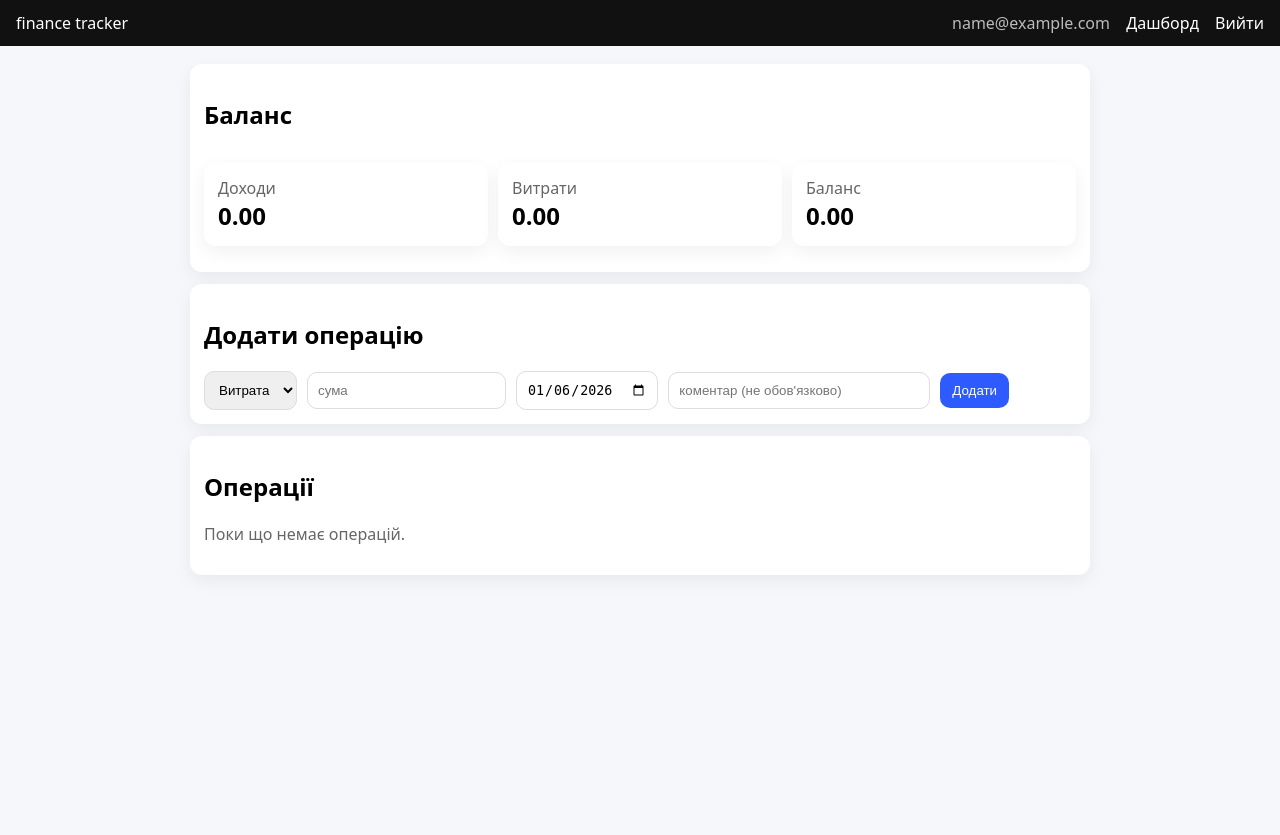
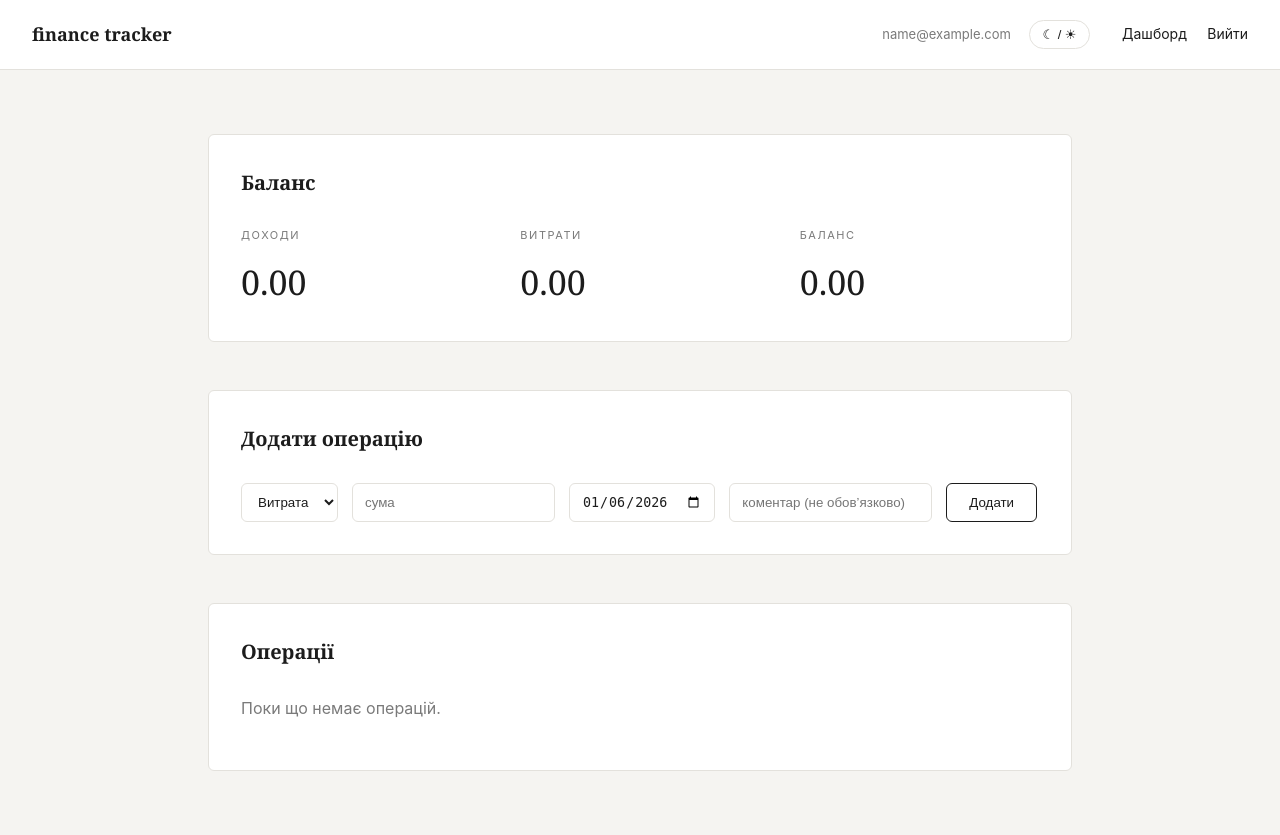
Before and after one commit to SytsevichRoma/finance-tracker-flask, a Flask app: page /dashboard in a window 1280 px wide. Before the commit the page ends 544 px from the top, so only its background shows below. Run offline with Flask 3, Linux system fonts and the light colour scheme; the visitor is signed in with stand-in values (Sample User, id 1); data that the repository does not hold is empty.

Commit message:
Redesign UI in Japandi style with light/dark theme toggle

```diff
--- /dev/null
+++ b/static/styles.css
@@ -0,0 +1,221 @@
+/* ===============================
+   JAPANDI UI — Calm Finance Style
+   =============================== */
+
+:root{
+  --bg: #f5f4f1;
+  --surface: #ffffff;
+  --ink: #1c1c1c;
+  --muted: #7a7a7a;
+  --line: #e3e1dc;
+
+  --positive: #2f6f5f;
+  --negative: #b04a3f;
+
+  --radius: 6px;
+}
+
+/* ---------- Dark theme ---------- */
+html[data-theme="dark"]{
+  --bg: #0f1010;
+  --surface: #151615;
+  --ink: #f1efe9;
+  --muted: #b7b4ab;
+  --line: #2a2b2a;
+
+  --positive: #57b39a;
+  --negative: #e07a6f;
+}
+
+/* ---------- Base ---------- */
+*{box-sizing:border-box}
+
+body{
+  margin:0;
+  background:var(--bg);
+  color:var(--ink);
+  font-family: -apple-system, BlinkMacSystemFont,
+               "Segoe UI", Inter, Helvetica, Arial, sans-serif;
+  line-height:1.6;
+}
+
+/* ---------- Links ---------- */
+a{
+  color:var(--ink);
+  text-decoration:none;
+  border-bottom:1px solid transparent;
+}
+a:hover{border-color:var(--ink)}
+
+/* ---------- Navigation ---------- */
+.nav{
+  background:var(--surface);
+  border-bottom:1px solid var(--line);
+  padding:20px 32px;
+  display:flex;
+  justify-content:space-between;
+  align-items:center;
+}
+.brand{
+  font-family: Georgia, serif;
+  font-size:18px;
+  font-weight:600;
+}
+.user{
+  font-size:13px;
+  color:var(--muted);
+  margin-right:14px;
+}
+.nav a{margin-left:16px; font-size:14px}
+
+/* ---------- Theme toggle ---------- */
+.theme-toggle{
+  background:transparent;
+  border:1px solid var(--line);
+  border-radius:999px;
+  padding:6px 12px;
+  margin-right:12px;
+  cursor:pointer;
+  font-size:13px;
+  color:var(--ink);
+}
+.theme-toggle:hover{
+  background:var(--ink);
+  color:var(--surface);
+  border-color:var(--ink);
+}
+
+/* ---------- Layout ---------- */
+.wrap{
+  max-width:920px;
+  margin:64px auto;
+  padding:0 28px;
+}
+
+/* ---------- Cards ---------- */
+.card{
+  background:var(--surface);
+  border:1px solid var(--line);
+  border-radius:var(--radius);
+  padding:32px;
+  margin-bottom:48px;
+}
+
+/* ---------- Typography ---------- */
+.h2{
+  font-family: Georgia, serif;
+  font-size:20px;
+  font-weight:600;
+  margin:0 0 28px;
+}
+.muted{color:var(--muted)}
+
+/* ---------- Grid / Stats ---------- */
+.grid{
+  display:grid;
+  grid-template-columns:repeat(3,1fr);
+  gap:40px;
+}
+@media (max-width:820px){
+  .grid{grid-template-columns:1fr}
+}
+.stat .label{
+  font-size:11px;
+  letter-spacing:.14em;
+  text-transform:uppercase;
+  color:var(--muted);
+}
+.stat .value{
+  margin-top:10px;
+  font-size:34px;
+  font-family: Georgia, serif;
+}
+
+/* ---------- Forms ---------- */
+.row{
+  display:flex;
+  gap:14px;
+  flex-wrap:wrap;
+}
+input,select{
+  padding:10px 12px;
+  border:1px solid var(--line);
+  border-radius:var(--radius);
+  background:var(--surface);
+  color:var(--ink);
+}
+input:focus,select:focus{
+  outline:none;
+  border-color:var(--ink);
+}
+
+/* ---------- Buttons ---------- */
+button{
+  padding:10px 22px;
+  border-radius:var(--radius);
+  border:1px solid var(--ink);
+  background:transparent;
+  color:var(--ink);
+  cursor:pointer;
+}
+button:hover{
+  background:var(--ink);
+  color:var(--surface);
+}
+button.danger{
+  border-color:var(--negative);
+  color:var(--negative);
+}
+button.danger:hover{
+  background:var(--negative);
+  color:#fff;
+}
+
+/* ---------- Table ---------- */
+.table-wrap{overflow:auto}
+table{width:100%; border-collapse:collapse}
+th{
+  text-align:left;
+  font-size:11px;
+  letter-spacing:.14em;
+  text-transform:uppercase;
+  color:var(--muted);
+  padding:14px 0;
+  border-bottom:1px solid var(--line);
+}
+td{
+  padding:18px 0;
+  border-bottom:1px solid var(--line);
+}
+
+/* ---------- Badges ---------- */
+.badge{
+  font-size:12px;
+  padding:4px 12px;
+  border-radius:999px;
+  border:1px solid var(--line);
+}
+.badge.income{color:var(--positive)}
+.badge.expense{color:var(--negative)}
+
+/* ---------- Auth ---------- */
+.auth{
+  max-width:420px;
+  margin:96px auto;
+}
+.auth .title{
+  font-family: Georgia, serif;
+  font-size:22px;
+  font-weight:600;
+  margin-bottom:32px;
+}
+.auth .row{flex-direction:column}
+
+/* ---------- Flash ---------- */
+.flash{
+  background:var(--surface);
+  border:1px solid var(--line);
+  padding:14px 18px;
+  border-radius:var(--radius);
+  margin-bottom:24px;
+}
--- a/templates/base.html
+++ b/templates/base.html
@@ -1,50 +1,78 @@
-<!-- templates/base.html -->
 <!doctype html>
 <html lang="uk">
 <head>
   <meta charset="utf-8"/>
   <meta name="viewport" content="width=device-width, initial-scale=1"/>
   <title>{{ app_name }}</title>
-  <style>
-    body{font-family:system-ui,Arial;margin:0;background:#f6f7fb}
-    .nav{background:#111;color:#fff;padding:12px 16px;display:flex;justify-content:space-between}
-    .nav a{color:#fff;text-decoration:none;margin-left:12px}
-    .wrap{max-width:900px;margin:18px auto;padding:0 14px}
-    .card{background:#fff;border-radius:12px;box-shadow:0 6px 18px rgba(0,0,0,.06);padding:14px;margin:12px 0}
-    .row{display:flex;gap:10px;align-items:center;flex-wrap:wrap}
-    input,select{padding:10px;border:1px solid #ddd;border-radius:10px}
-    button{padding:10px 12px;border:0;border-radius:10px;background:#2d5bff;color:#fff;cursor:pointer}
-    .danger{background:#d83434}
-    table{width:100%;border-collapse:collapse}
-    th,td{padding:10px;border-bottom:1px solid #eee;text-align:left}
-    .flash{padding:10px;border-radius:10px;background:#eef;margin:10px 0}
-    .muted{color:#666}
-    .grid{display:grid;grid-template-columns:repeat(3,1fr);gap:10px}
-  </style>
+
+  <link rel="stylesheet" href="{{ url_for('static', filename='styles.css') }}">
 </head>
 <body>
+
   <div class="nav">
-    <div>{{ app_name }}</div>
+    <div class="brand">{{ app_name }}</div>
     <div>
       {% if current_user.is_authenticated %}
-        <span class="muted" style="color:#bbb">{{ current_user.email }}</span>
+        <span class="user">{{ current_user.email }}</span>
+
+        <button id="themeToggle" class="theme-toggle" type="button">
+          ☾ / ☀
+        </button>
+
         <a href="{{ url_for('dashboard') }}">Дашборд</a>
         <a href="{{ url_for('logout') }}">Вийти</a>
       {% else %}
+        <button id="themeToggle" class="theme-toggle" type="button">
+          ☾ / ☀
+        </button>
+
         <a href="{{ url_for('login') }}">Вхід</a>
         <a href="{{ url_for('register') }}">Реєстрація</a>
       {% endif %}
     </div>
   </div>
+
   <div class="wrap">
-    {% with msgs = get_flashed_messages(with_categories=false) %}
+
+    {% with msgs = get_flashed_messages() %}
       {% if msgs %}
         {% for m in msgs %}
           <div class="flash">{{ m }}</div>
         {% endfor %}
       {% endif %}
     {% endwith %}
+
     {% block content %}{% endblock %}
   </div>
+
+  <script>
+    (function () {
+      const key = "theme";
+      const root = document.documentElement;
+      const btn = document.getElementById("themeToggle");
+
+      function apply(theme) {
+        root.setAttribute("data-theme", theme);
+      }
+
+      const saved = localStorage.getItem(key);
+      if (saved) {
+        apply(saved);
+      } else {
+        const prefersDark = window.matchMedia("(prefers-color-scheme: dark)").matches;
+        apply(prefersDark ? "dark" : "light");
+      }
+
+      if (btn) {
+        btn.addEventListener("click", () => {
+          const current = root.getAttribute("data-theme");
+          const next = current === "dark" ? "light" : "dark";
+          apply(next);
+          localStorage.setItem(key, next);
+        });
+      }
+    })();
+  </script>
+
 </body>
 </html>
--- a/templates/dashboard.html
+++ b/templates/dashboard.html
@@ -1,43 +1,45 @@
-<!-- templates/dashboard.html -->
 {% extends "base.html" %}
 {% block content %}
+
 <div class="card">
-  <h2>Баланс</h2>
+  <h2 class="h2">Баланс</h2>
   <div class="grid">
-    <div class="card">
-      <div class="muted">Доходи</div>
-      <div style="font-size:24px;font-weight:700">{{ "%.2f"|format(income) }}</div>
+    <div class="stat">
+      <div class="label">Доходи</div>
+      <div class="value">{{ "%.2f"|format(income) }}</div>
     </div>
-    <div class="card">
-      <div class="muted">Витрати</div>
-      <div style="font-size:24px;font-weight:700">{{ "%.2f"|format(expense) }}</div>
+    <div class="stat">
+      <div class="label">Витрати</div>
+      <div class="value">{{ "%.2f"|format(expense) }}</div>
     </div>
-    <div class="card">
-      <div class="muted">Баланс</div>
-      <div style="font-size:24px;font-weight:700">{{ "%.2f"|format(balance) }}</div>
+    <div class="stat">
+      <div class="label">Баланс</div>
+      <div class="value">{{ "%.2f"|format(balance) }}</div>
     </div>
   </div>
 </div>
 
 <div class="card">
-  <h2>Додати операцію</h2>
-  <form method="post" class="row">
+  <h2 class="h2">Додати операцію</h2>
+  <form method="post" class="row form-wide">
     <select name="kind">
       <option value="expense">Витрата</option>
       <option value="income">Дохід</option>
     </select>
     <input name="amount" type="text" placeholder="сума" required>
     <input name="tdate" type="date" value="{{ today }}" required>
-    <input name="note" type="text" placeholder="коментар (не обов'язково)" style="min-width:240px">
+    <input name="note" type="text" placeholder="коментар (не обовʼязково)">
     <button type="submit">Додати</button>
   </form>
 </div>
 
 <div class="card">
-  <h2>Операції</h2>
+  <h2 class="h2">Операції</h2>
+
   {% if not items %}
     <p class="muted">Поки що немає операцій.</p>
   {% else %}
+    <div class="table-wrap">
       <table>
         <thead>
           <tr>
@@ -52,18 +54,27 @@
           {% for t in items %}
           <tr>
             <td>{{ t["tdate"] }}</td>
-            <td>{{ "Дохід" if t["kind"]=="income" else "Витрата" }}</td>
+            <td>
+              {% if t["kind"] == "income" %}
+                <span class="badge income">Дохід</span>
+              {% else %}
+                <span class="badge expense">Витрата</span>
+              {% endif %}
+            </td>
             <td>{{ "%.2f"|format(t["amount"]) }}</td>
             <td>{{ t["note"] or "" }}</td>
             <td>
-              <form method="post" action="{{ url_for('delete_transaction', tid=t['id']) }}" onsubmit="return confirm('Видалити?')">
-                <button class="danger" type="submit">X</button>
+              <form method="post" action="{{ url_for('delete_transaction', tid=t['id']) }}"
+                    onsubmit="return confirm('Видалити?')">
+                <button type="submit" class="danger">X</button>
               </form>
             </td>
           </tr>
           {% endfor %}
         </tbody>
       </table>
+    </div>
   {% endif %}
 </div>
+
 {% endblock %}
```
Also changed, not shown: requirements.txt (+8 -3 lines), templates/login.html (+8 -4 lines), templates/register.html (+10 -6 lines), static/images/kanji-mark.png (added), static/images/washi-bg.png (added). Lines whose indentation alone changed are shown as unchanged.
